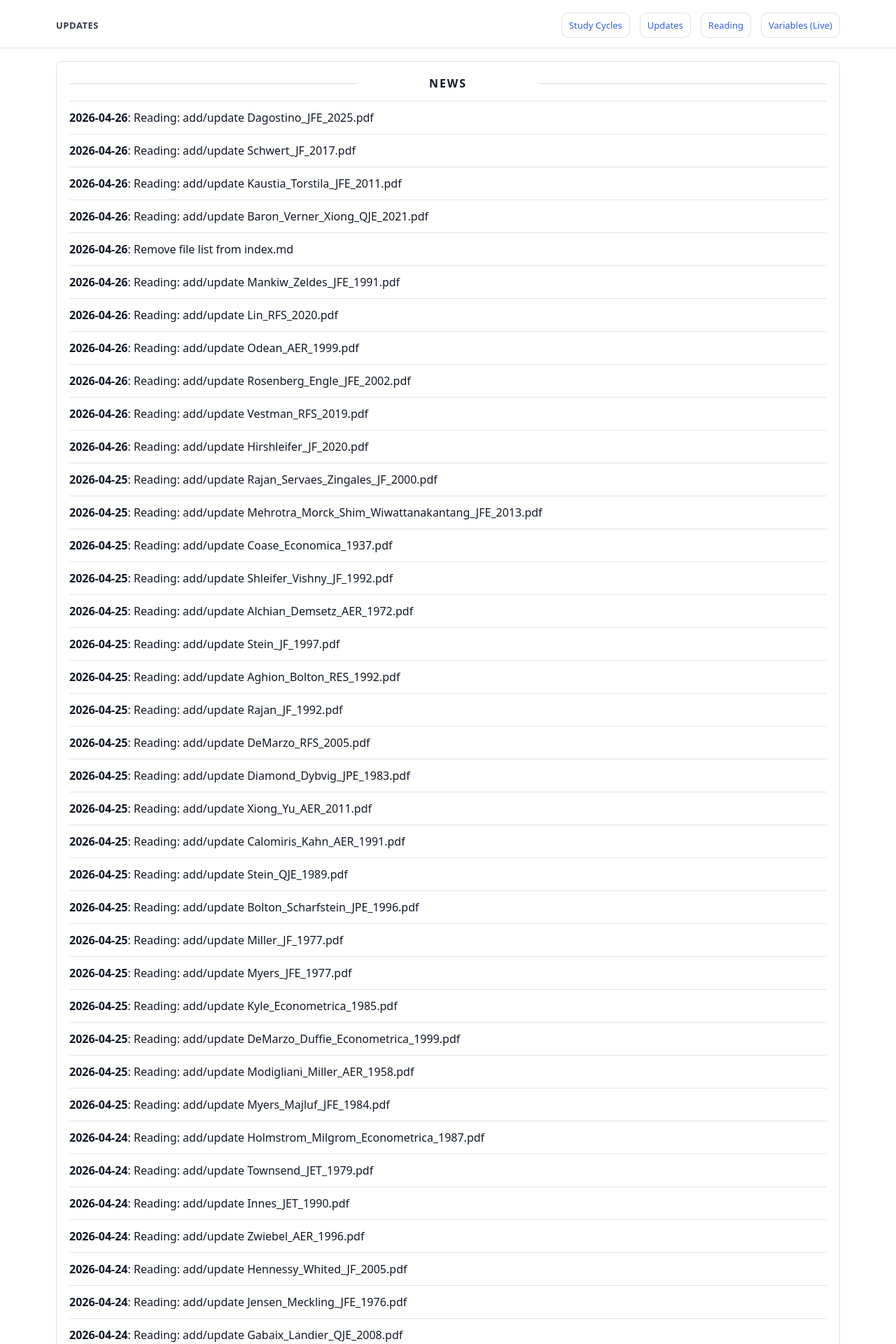
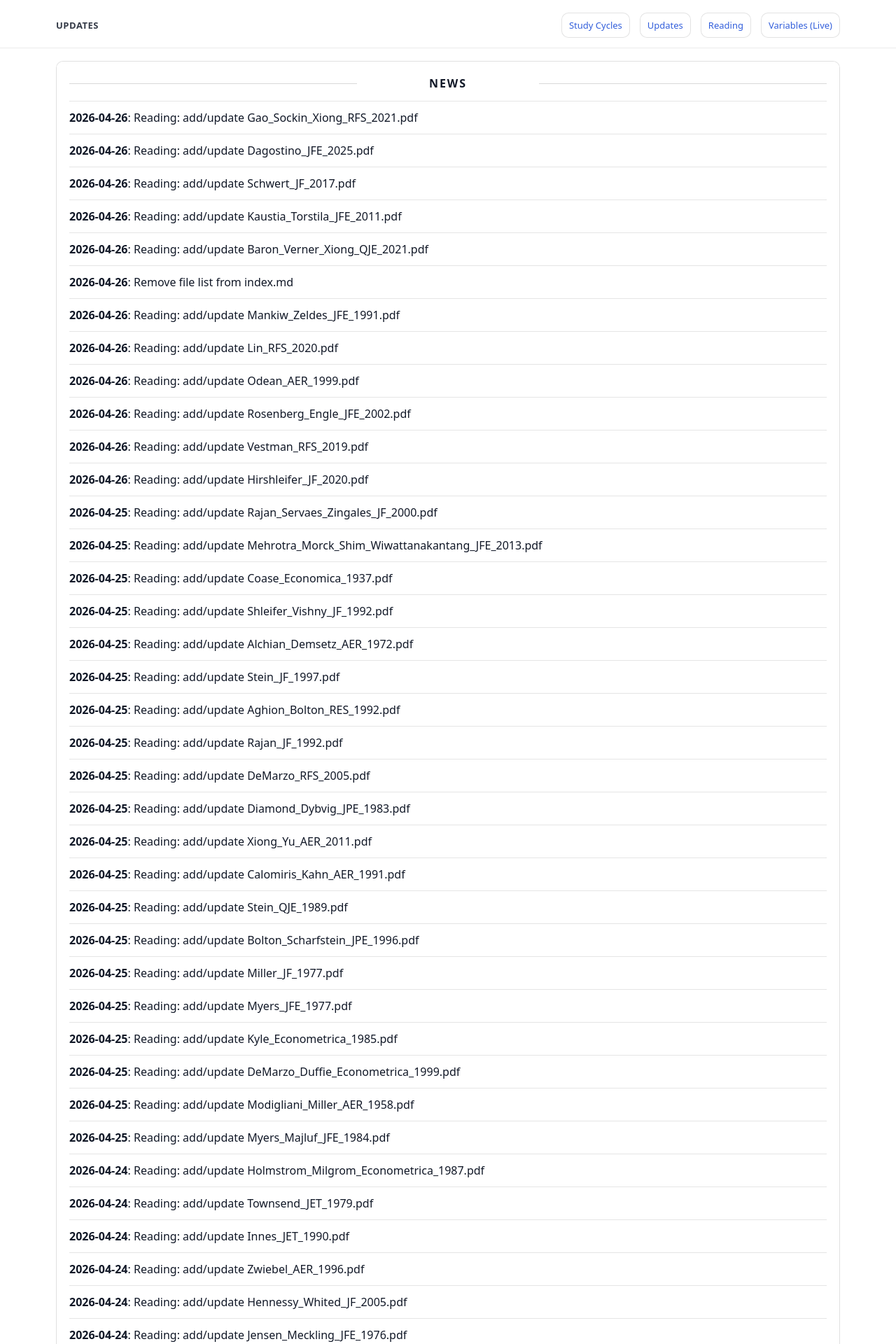
Before and after one commit to yaxinzn/study-archive, a Jekyll site: the page built from updates/index.md, in a window 1280 px wide. Shown: the top 1920 px of the page at 70% size. Built offline with Jekyll 4.4.1, drawn with Linux system fonts in a browser that asks for light colours; some of the changed text lies outside the part shown.

Commit message:
chore: update NEWS feed

```diff
--- a/_data/news.yml
+++ b/_data/news.yml
@@ -1,4 +1,7 @@
 # Auto-generated update history (sorted newest -> oldest). Do not edit manually.
+- ts: "1777204472"
+  date: "2026-04-26"
+  title: "Reading: add/update Gao_Sockin_Xiong_RFS_2021.pdf"
 - ts: "1777204014"
   date: "2026-04-26"
   title: "Reading: add/update Dagostino_JFE_2025.pdf"
```
